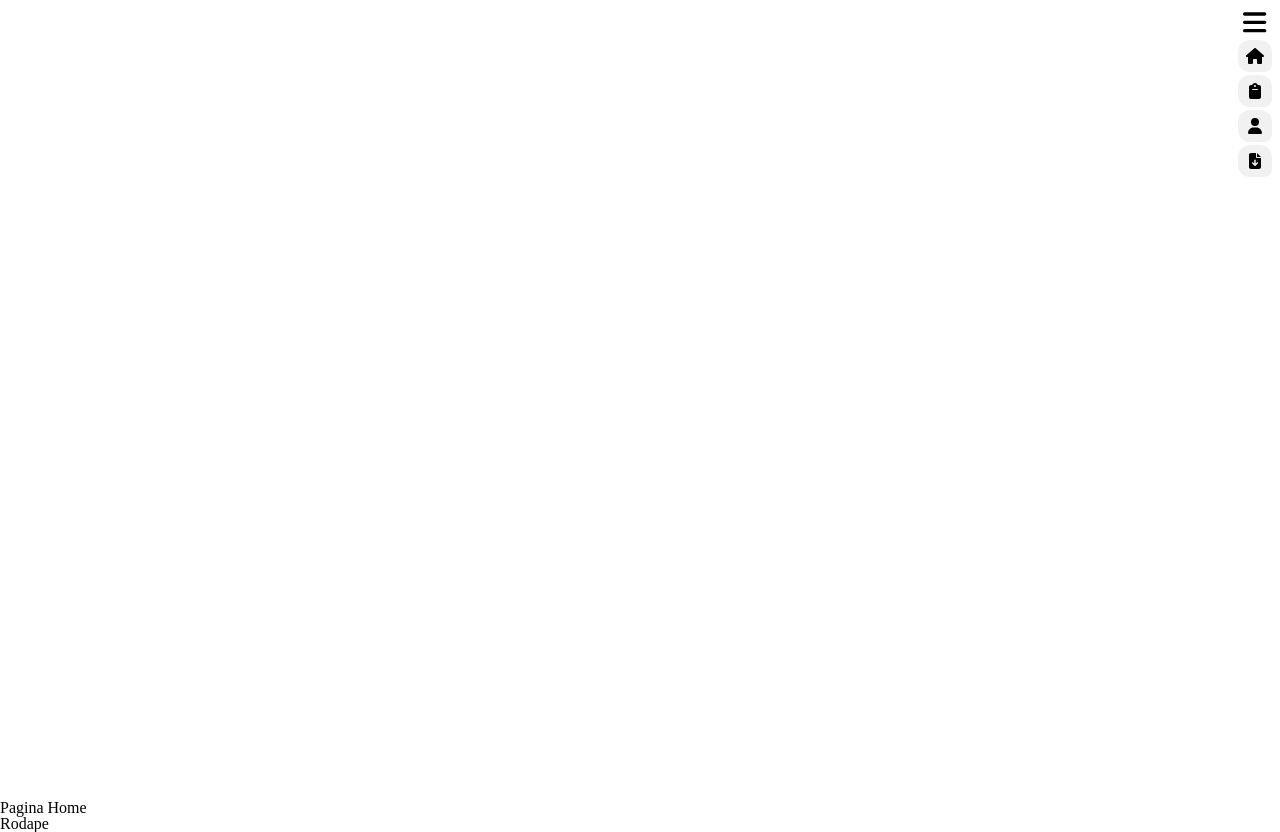
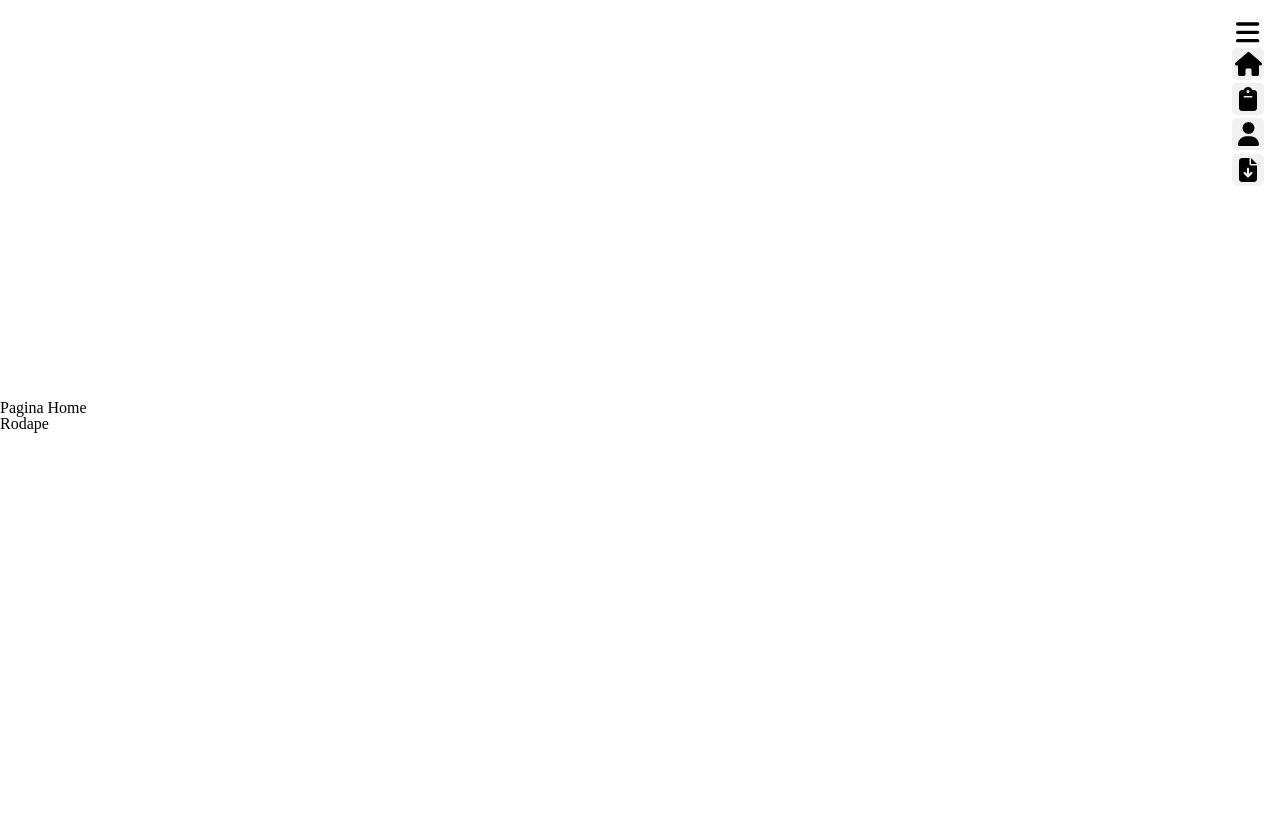
Before and after one commit to SamuelWSGIT/projetos, a React (Vite) app in the folder react-portfolio/: page / in a window 1280 px wide. Both pictures are taken after a click on the button 1254 px from the left and 22 px from the top of the page. After the commit the page ends 800 px from the top, so only its background shows below. Built offline with nearby package versions, Linux system fonts and the light colour scheme.

Commit message:
nav animada

```diff
--- a/react-portfolio/package.json
+++ b/react-portfolio/package.json
@@ -15,6 +15,7 @@
     "@fortawesome/free-regular-svg-icons": "^6.4.2",
     "@fortawesome/free-solid-svg-icons": "^6.4.2",
     "@fortawesome/react-fontawesome": "^0.2.0",
+    "framer-motion": "^10.16.4",
     "react": "^18.2.0",
     "react-dom": "^18.2.0",
     "react-router-dom": "^6.18.0",
--- a/react-portfolio/src/components/Cabecalho/styled.jsx
+++ b/react-portfolio/src/components/Cabecalho/styled.jsx
@@ -2,5 +2,5 @@ import styled from "styled-components";
 
 export const CabecalhoContainer = styled.section`
   width: 100%;
-  height: 100vh;
+  height: 50vh;
 `;
--- a/react-portfolio/src/components/ItemNavegacao/index.jsx
+++ b/react-portfolio/src/components/ItemNavegacao/index.jsx
@@ -1,24 +1,36 @@
-import { useState } from "react";
-import Button from "../Button";
-import { IconePersonalizado, ItensDaLista } from "./styled";
+import { IconContainer, IconePersonalizado, ItensDaLista } from "./styled";
 import { FontAwesomeIcon } from "@fortawesome/react-fontawesome"
 import { Link } from 'react-router-dom'
+import TextoAnimado from "../TextoAnimado";
+import { motion } from "framer-motion"
+import { useState } from "react";
 
-export default function ItemNavegacao({ children, icon }) {
+const variants = {
+    open: { opacity: 1, x: 0 },
+    closed: { opacity: 0, x: "+15%" }
+}
 
-    const [open, setOpen] = useState(false);
+export default function ItemNavegacao({ children, icon, link }) {
+
+    const [isOpen, setIsOpen] = useState(false)
 
     return (
         <>
-            <Link to={`${children}`}>
-                <ItensDaLista>
-                    <IconePersonalizado>
-                        <FontAwesomeIcon icon={icon} onMouseEnter={() => setOpen(!open)}>
-                            <Button>
-                                {children}
-                            </Button>
-                        </FontAwesomeIcon>
-                        {open && children}
+            <Link to={`${link}`}>
+                <ItensDaLista >
+                    <IconePersonalizado
+                        onMouseEnter={() => setIsOpen(isOpen => !isOpen)}
+                        onMouseLeave={() => setIsOpen(!isOpen)}
+                    >
+                        <motion.div
+                            animate={isOpen ? "open" : "closed"}
+                            variants={variants}
+                        >
+                            <TextoAnimado children={children} />
+                        </motion.div>
+                        <IconContainer>
+                            <FontAwesomeIcon className="fa-xl" icon={icon} />
+                        </IconContainer>
                     </IconePersonalizado>
                 </ItensDaLista>
             </Link>
--- a/react-portfolio/src/components/ItemNavegacao/styled.jsx
+++ b/react-portfolio/src/components/ItemNavegacao/styled.jsx
@@ -1,23 +1,23 @@
 import styled from "styled-components";
 
+export const ItensDaLista = styled.li`
 
-
-export const ItensDaLista = styled.li`
-  background: #f1f1f1f1;
-  border-radius: 12px 12px 1cqh 12px;
-  padding: .5rem;
-  margin: .2rem 0;
-  display: flex;
-  justify-content: center;
 `;
 
 export const IconePersonalizado = styled.div`
   display: flex;
-  flex-direction: row-reverse;
-  justify-content: space-between;
-  padding: 0;
+  justify-content: end;
+  align-items: center;
+  gap: .2rem;
+  margin-bottom: .2rem;
 `;
 
-export const BotaoAnimado = styled.div`
-  padding-right: .5rem;
+export const IconContainer = styled.div`
+  width: 2rem;
+  height: 2rem;
+  display: flex;
+  align-items: center;
+  justify-content: center;
+  border-radius: 5px;
+  background-color: #f1f1f1;
 `
--- a/react-portfolio/src/components/Nav/index.jsx
+++ b/react-portfolio/src/components/Nav/index.jsx
@@ -6,28 +6,43 @@ import { faUser } from "@fortawesome/free-solid-svg-icons"
 import { faFileArrowDown } from "@fortawesome/free-solid-svg-icons"
 import { faBars } from "@fortawesome/free-solid-svg-icons"
 import { FontAwesomeIcon } from "@fortawesome/react-fontawesome"
+import { motion } from "framer-motion"
+import { useState } from "react";
+
+const variants = {
+    open: { opacity: 1, y: 0 },
+    closed: { opacity: 0, y: "20%" },
+}
 
 export default function Navegacao() {
+
+    const [isOpen, setIsOpen] = useState(false)
+
     return (
         <>
             <NavContainer>
-                <BotaoFixo>
+                <BotaoFixo onClick={() => setIsOpen(isOpen => !isOpen)}>
                     <FontAwesomeIcon className="fa-2x" icon={faBars} />
                 </BotaoFixo>
+                <motion.nav
+                    animate={isOpen ? "open" : "closed"}
+                    variants={variants}
+                >
                     <ListaNavegacao>
-                    <ItemNavegacao icon={faHouse}>
+                        <ItemNavegacao link={"/"} icon={faHouse}>
                             <p>Home</p>
                         </ItemNavegacao>
-                    <ItemNavegacao icon={faClipboard}>
-                        <p>Test2</p>
+                        <ItemNavegacao link={"sobre"} icon={faClipboard}>
+                            <p>Sobre</p>
                         </ItemNavegacao>
-                    <ItemNavegacao icon={faUser}>
-                        <p>Test3</p>
+                        <ItemNavegacao link={"contato"} icon={faUser}>
+                            <p>Contato</p>
                         </ItemNavegacao>
                         <ItemNavegacao icon={faFileArrowDown}>
-                        <p>Test4</p>
+                            <p>Curriculo</p>
                         </ItemNavegacao>
                     </ListaNavegacao>
+                </motion.nav>
             </NavContainer>
         </>
     )
--- a/react-portfolio/src/components/Nav/styled.jsx
+++ b/react-portfolio/src/components/Nav/styled.jsx
@@ -5,7 +5,7 @@ export const NavContainer = styled.nav`
  flex-direction: column;
  right: 0;
  position: absolute;
- padding: .5rem;
+ padding: 1rem;
  align-items: end;
 `;
 
@@ -20,6 +20,8 @@ export const BotaoFixo = styled.button`
   border: none;
   background: none;
   margin: 0;
-  width: fit-content;
+  padding: 0;
+  width: 2rem;
+  height: 2rem;
   cursor: pointer;
 `;
--- /dev/null
+++ b/react-portfolio/src/components/TextoAnimado/index.jsx
@@ -0,0 +1,9 @@
+import { TextoAnimadoContainer } from "./styled";
+
+export default function TextoAnimado({ children }) {
+    return (
+        <TextoAnimadoContainer>
+            {children}
+        </TextoAnimadoContainer>
+    )
+}
--- /dev/null
+++ b/react-portfolio/src/components/TextoAnimado/styled.jsx
@@ -0,0 +1,5 @@
+import styled from "styled-components";
+
+export const TextoAnimadoContainer = styled.div`
+
+`;
```
Also changed, not shown: 1 other file (tests, documents, lock files or other folders). Lines whose indentation alone changed are shown as unchanged.
